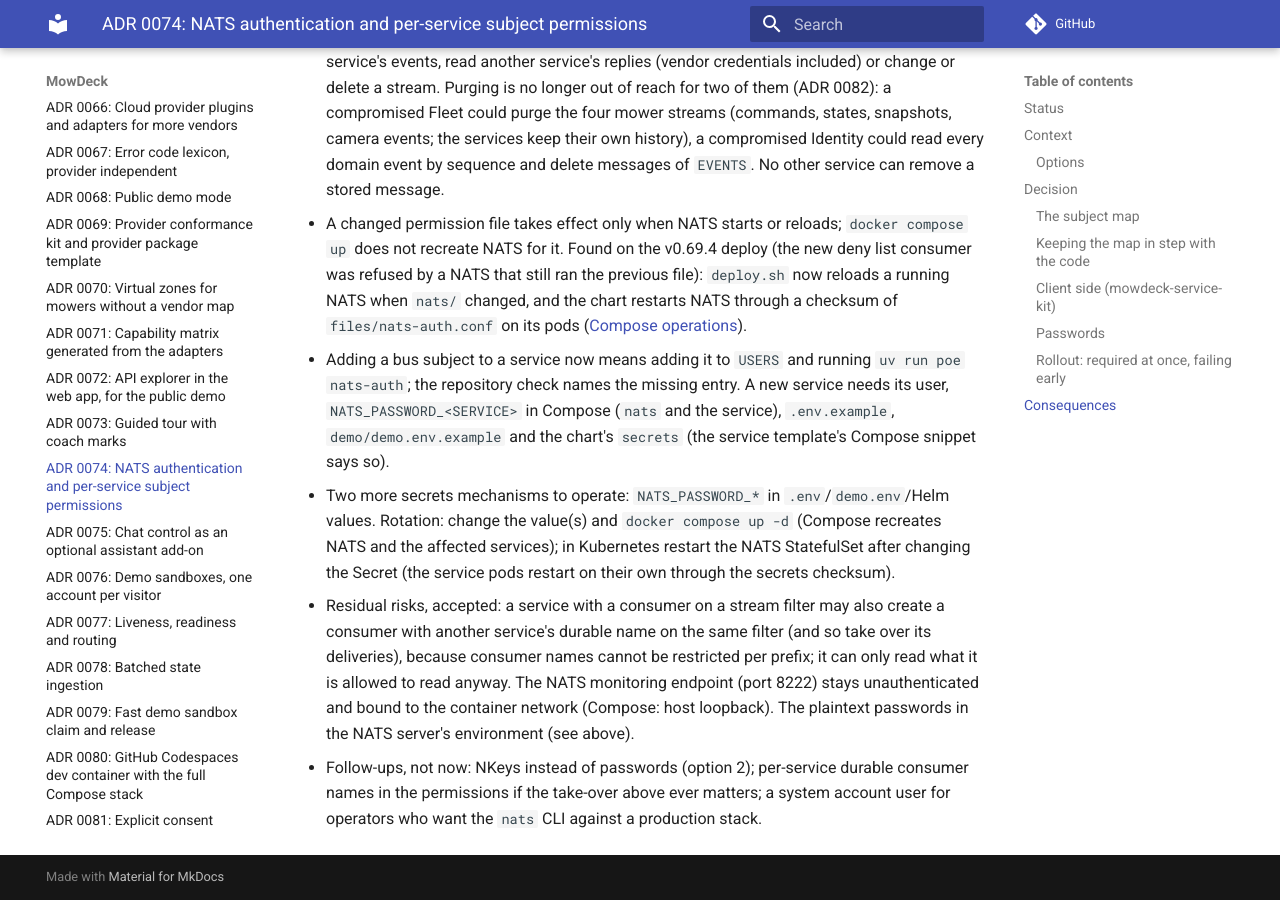
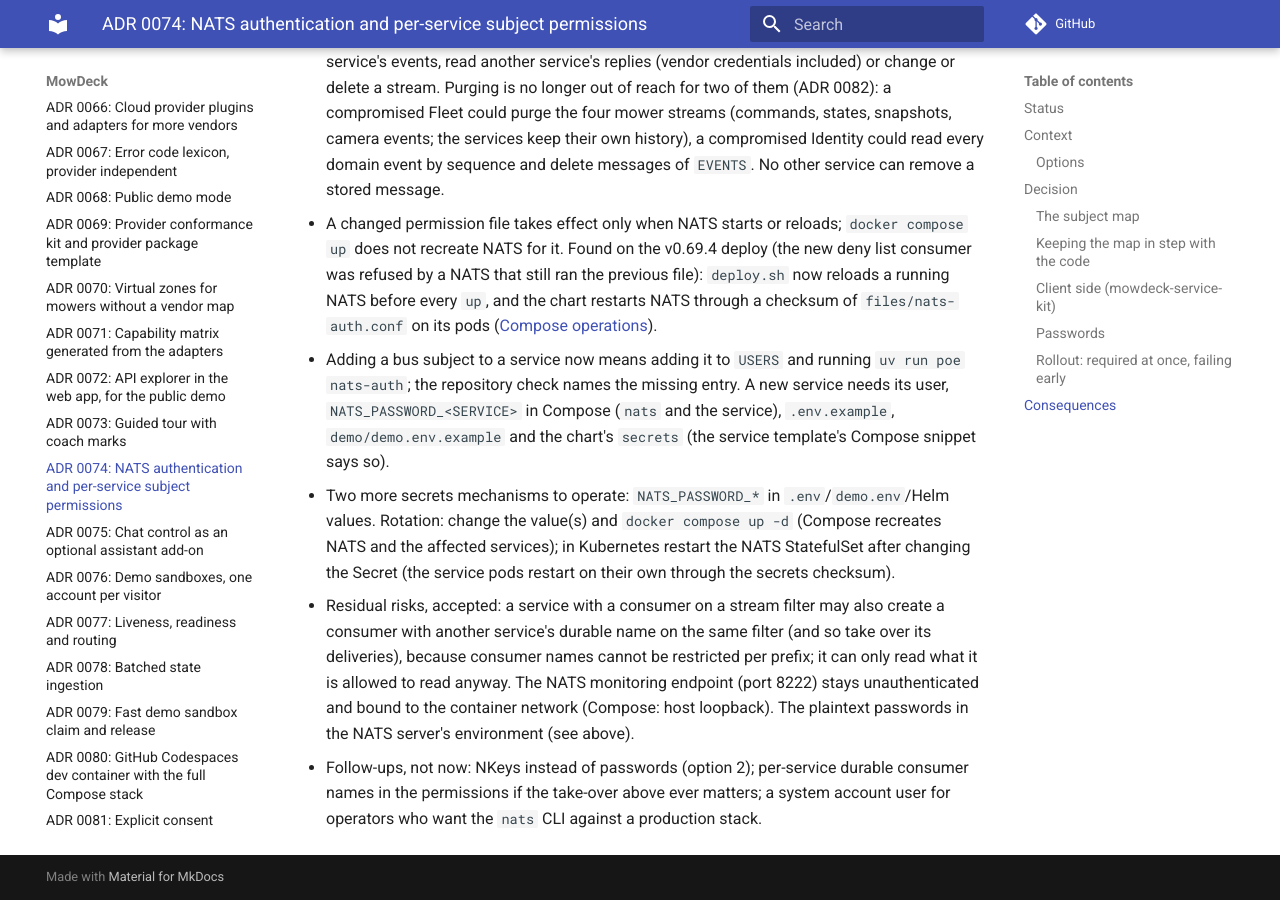
Before and after one commit to lukislp/mowdeck, an MkDocs documentation site: the page built from docs/adr/0074-nats-authentication-and-subject-permissions.md, in a window 1280 px wide and 900 px high, scrolled down 8895 px. Built offline with MkDocs 1.6.1 and Material for MkDocs 9.7.7, drawn with Linux system fonts in a browser that asks for light colours; comment, search, counter and statistics services are not loaded.

Commit message:
fix(compose): deploy.sh reloads NATS before every up, not only when nats/ changed
A deploy run again after a failed one (the v0.69.4 case) or after a
checkout by hand already has the new files checked out, so a diff
between the tags would miss the stale server. A reload is cheap and
keeps every connection.

Signed-off-by: lkoerber <koerber.lukas@t-online.de>

```diff
--- a/docs/adr/0074-nats-authentication-and-subject-permissions.md
+++ b/docs/adr/0074-nats-authentication-and-subject-permissions.md
@@ -85,7 +85,7 @@ A release that brings this change is a breaking change for operators (`feat!:`);
 ## Consequences
 
 - A compromised service can only publish, request and consume what its own code already does; it cannot command mowers (unless it is Fleet, Realtime or Vision), forge another service's events, read another service's replies (vendor credentials included) or change or delete a stream. Purging is no longer out of reach for two of them (ADR 0082): a compromised Fleet could purge the four mower streams (commands, states, snapshots, camera events; the services keep their own history), a compromised Identity could read every domain event by sequence and delete messages of `EVENTS`. No other service can remove a stored message.
-- A changed permission file takes effect only when NATS starts or reloads; `docker compose up` does not recreate NATS for it. Found on the v0.69.4 deploy (the new deny list consumer was refused by a NATS that still ran the previous file): `deploy.sh` now reloads a running NATS when `nats/` changed, and the chart restarts NATS through a checksum of `files/nats-auth.conf` on its pods ([Compose operations](../ops/compose.md#nats-permissions-after-an-upgrade)).
+- A changed permission file takes effect only when NATS starts or reloads; `docker compose up` does not recreate NATS for it. Found on the v0.69.4 deploy (the new deny list consumer was refused by a NATS that still ran the previous file): `deploy.sh` now reloads a running NATS before every `up`, and the chart restarts NATS through a checksum of `files/nats-auth.conf` on its pods ([Compose operations](../ops/compose.md#nats-permissions-after-an-upgrade)).
 - Adding a bus subject to a service now means adding it to `USERS` and running `uv run poe nats-auth`; the repository check names the missing entry. A new service needs its user, `NATS_PASSWORD_<SERVICE>` in Compose (`nats` and the service), `.env.example`, `demo/demo.env.example` and the chart's `secrets` (the service template's Compose snippet says so).
 - Two more secrets mechanisms to operate: `NATS_PASSWORD_*` in `.env`/`demo.env`/Helm values. Rotation: change the value(s) and `docker compose up -d` (Compose recreates NATS and the affected services); in Kubernetes restart the NATS StatefulSet after changing the Secret (the service pods restart on their own through the secrets checksum).
 - Residual risks, accepted: a service with a consumer on a stream filter may also create a consumer with another service's durable name on the same filter (and so take over its deliveries), because consumer names cannot be restricted per prefix; it can only read what it is allowed to read anyway. The NATS monitoring endpoint (port 8222) stays unauthenticated and bound to the container network (Compose: host loopback). The plaintext passwords in the NATS server's environment (see above).
```
Also changed, not shown: docs/ops/compose.md (+4 -5 lines), 2 other files.
